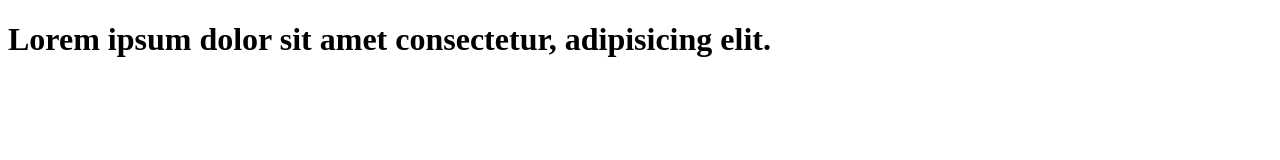
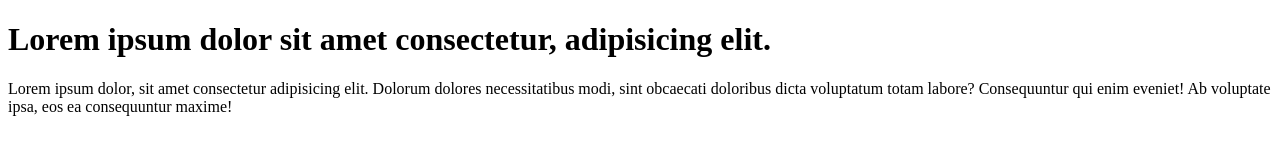
Before and after one commit to AWODIYA/learning-git, a plain HTML site: page index.html in a window 1280 px wide. Drawn offline with Linux system fonts and the light colour scheme.

Commit message:
add paragraph

```diff
--- a/index.html
+++ b/index.html
@@ -7,5 +7,8 @@
   </head>
   <body>
     <h1>Lorem ipsum dolor sit amet consectetur, adipisicing elit.</h1>
+    <p>
+      Lorem ipsum dolor, sit amet consectetur adipisicing elit. Dolorum dolores necessitatibus modi, sint obcaecati doloribus dicta voluptatum totam labore? Consequuntur qui enim eveniet! Ab voluptate ipsa, eos ea consequuntur maxime!
+    </p>
   </body>
 </html>
```
